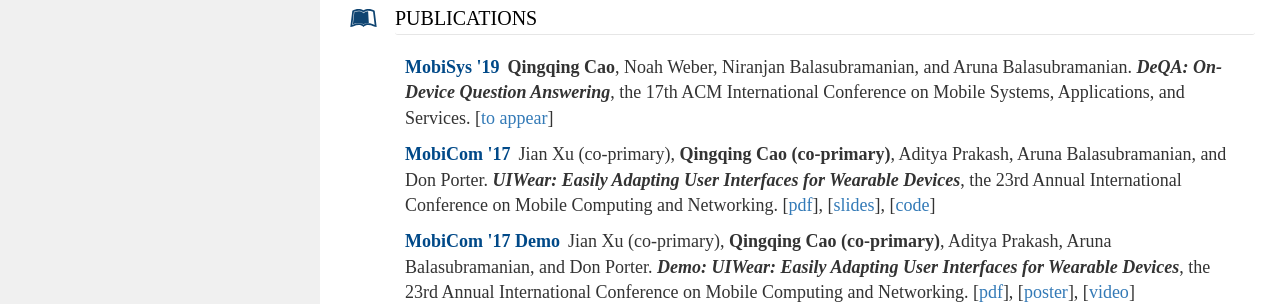
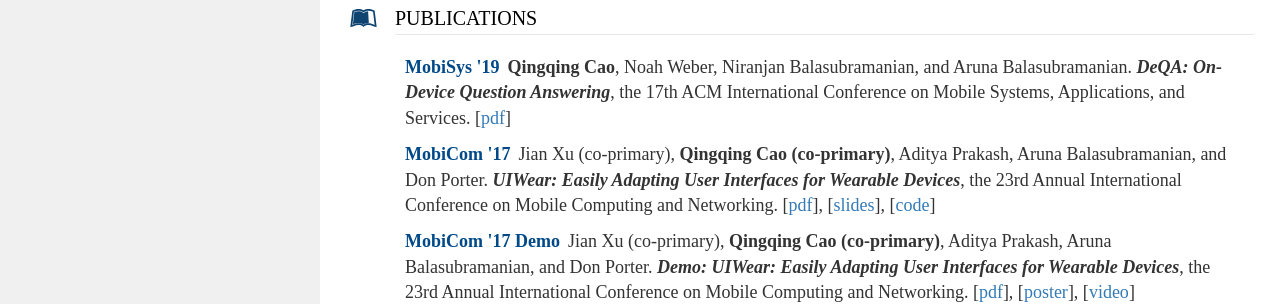
Before and after one commit to csarron/csarron.github.io, a Jekyll site: the page built from index.md, in a window 1280 px wide. Shown: the part 1002-1306 px from the top of the page. Built offline with Jekyll 4.4.1, drawn with Linux system fonts in a browser that asks for light colours.

Commit message:
update deqa paper

```diff
--- a/index.md
+++ b/index.md
@@ -89,7 +89,7 @@
           paper: "DeQA: On-Device Question Answering"
           conference: the 17th ACM International Conference on Mobile Systems, Applications, and Services.
           resource: >
-            [[to appear](#)]
+            [[pdf](/assets/deqa.pdf)]
         - id: uiwear
           type: MobiCom '17
           author: Jian Xu (co-primary), <strong>Qingqing Cao (co-primary)</strong>, Aditya Prakash, Aruna Balasubramanian, and Don Porter.
```
Also changed, not shown: 1 other file.
